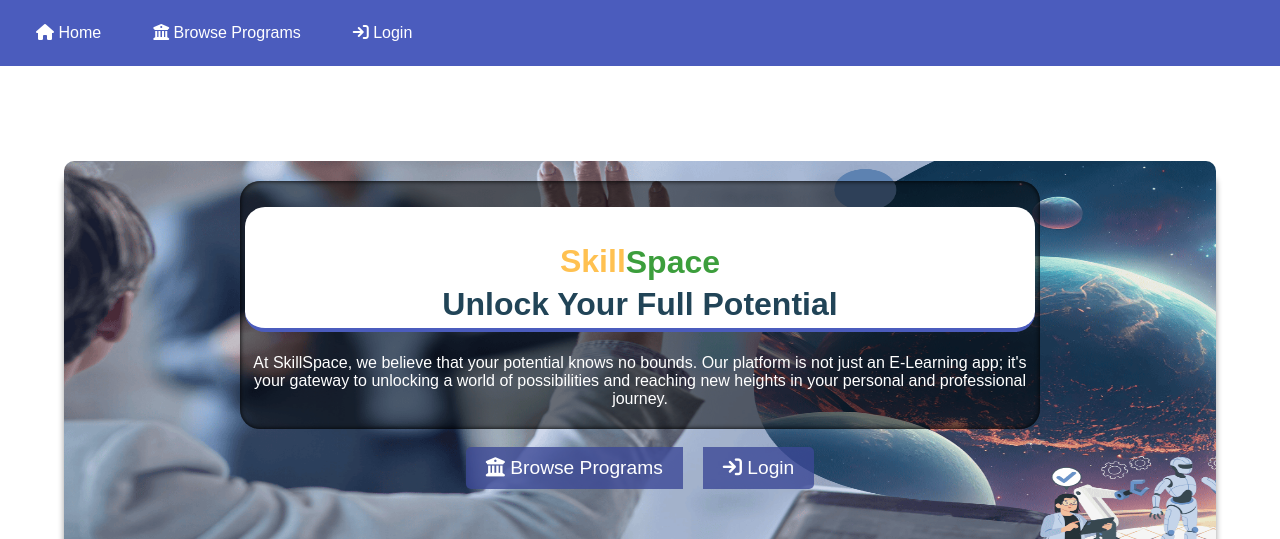
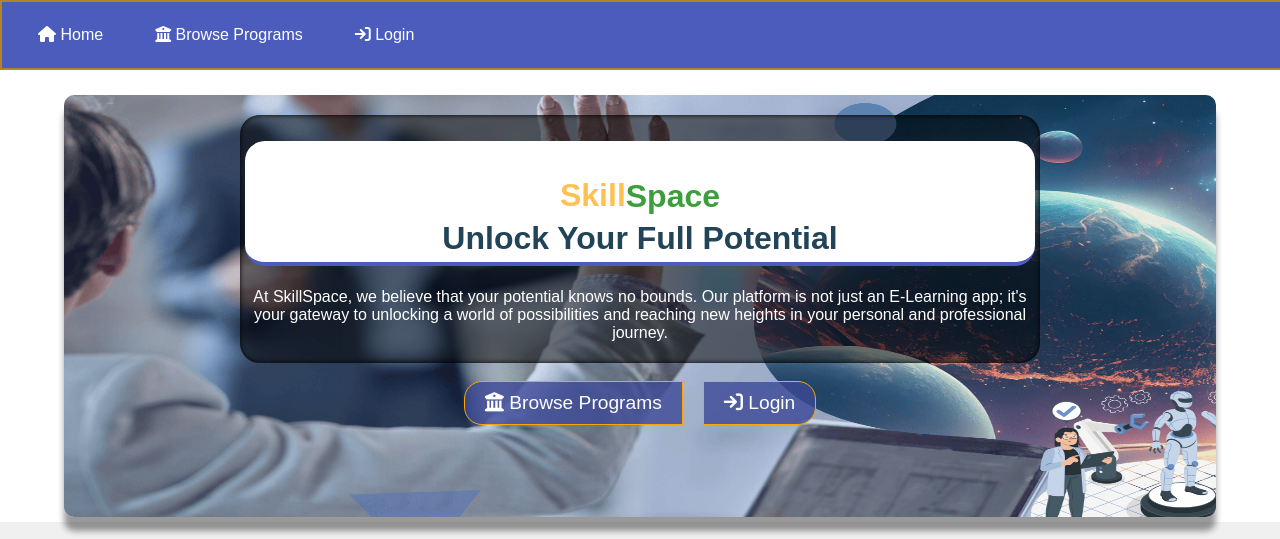
Before and after one commit to blessingsMlundira/e-learning_one, a React (Create React App) app: page / in a window 1280 px wide. Shown: the top 539 px of the page. Built offline with nearby package versions, Linux system fonts and the light colour scheme.

Commit message:
Update Home.css

```diff
--- a/src/Home.css
+++ b/src/Home.css
@@ -5,8 +5,15 @@
 /* Navbar Styles */
 .navbar {
   background-color: #4b5cbd;
+  border: 2px solid #b48327;
   padding: 10px;
   text-align: center;
+  position: fixed; /* Fix the navbar at the top */
+  width: 100%; /* Make the navbar full width */
+  top: 0; /* Align the navbar at the top of the viewport */
+  z-index: 1000; /* Ensure the navbar is above other content */
+
+
 }
 
 .nav-links {
@@ -34,6 +41,7 @@
   background-position: center center;
   background-repeat: no-repeat;
   background-color: rgba(75, 92, 189, 0.8);
+  background-attachment: fixed;
   margin: 5px;
   border-radius: 10px;
   opacity: 0;
@@ -99,6 +107,8 @@ h1, p {
   transform: translateY(20px);
   opacity: 0;
   transition: opacity 0.8s ease-in-out, transform 0.8s ease-in-out, background-color 0.3s ease-in-out;
+  border: 1px solid orange;
+  border-radius: 18px;
 }
 
 .Home-header.show .cta-button {
```
